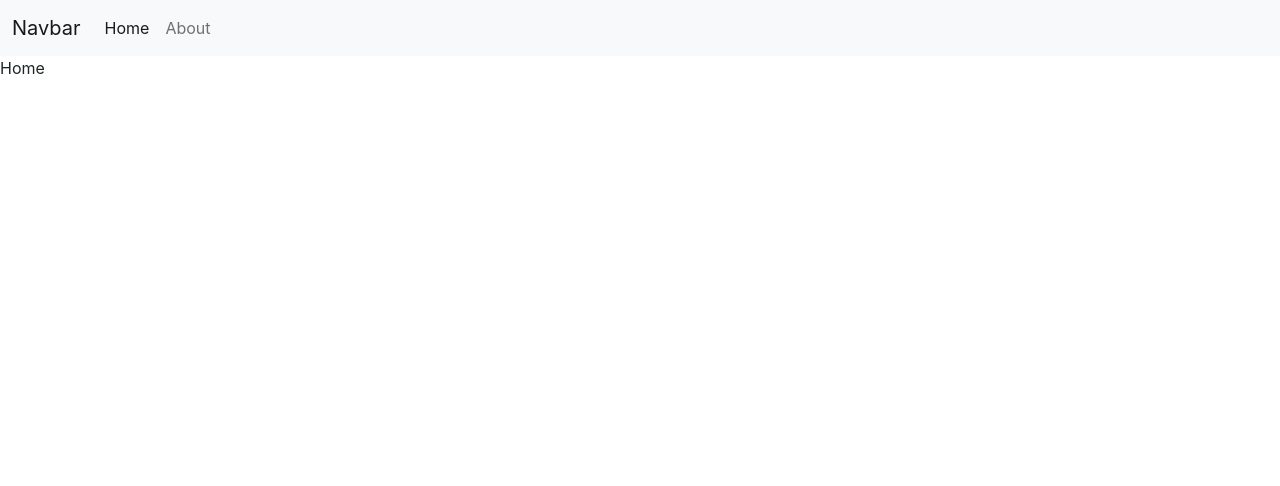
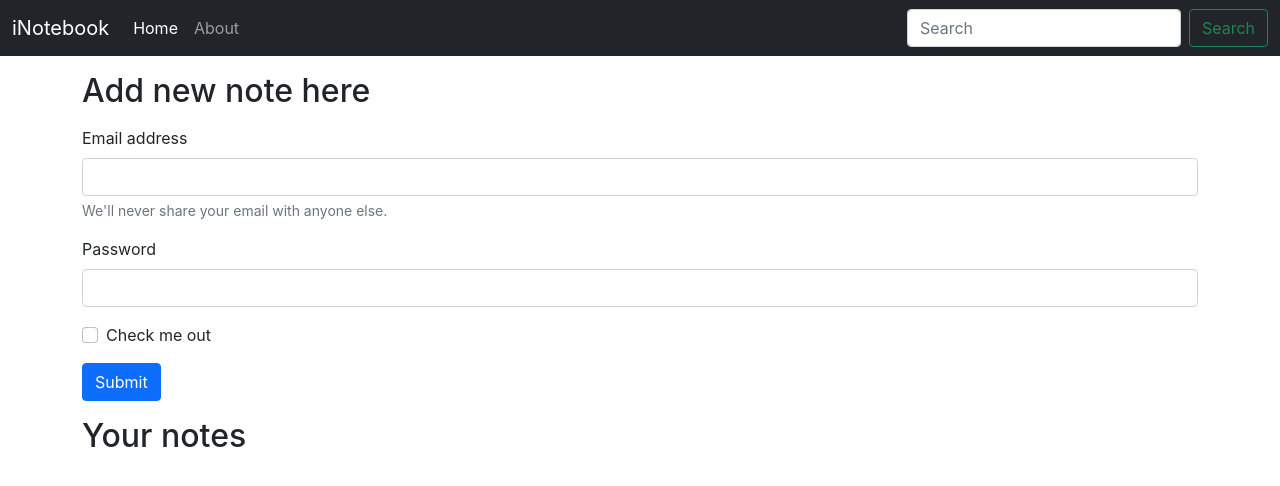
Before and after one commit to sweetysingh1609/inotebook, a React (Create React App) app: page / in a window 1280 px wide. Shown: the top 486 px of the page. Built offline with nearby package versions, Linux system fonts and the light colour scheme.

Commit message:
Implemented useLocation for Navbar

```diff
--- a/src/App.js
+++ b/src/App.js
@@ -12,6 +12,7 @@
       <NoteState>
         <Router history={customHistory}>
           <Navbar />
+          <div className="container">
             <Switch>
               <Route exact path="/">
                 <Home />
@@ -20,6 +21,7 @@
                 <About />
               </Route>
             </Switch>
+          </div>
         </Router>
       </NoteState>
     </>
--- a/src/components/About.js
+++ b/src/components/About.js
@@ -1,15 +1,9 @@
 import React, { useContext, useEffect } from "react";
-import noteContext from "../context/notes/NoteContext";
+
 export const About = () => {
-  const a = useContext(noteContext);
-  useEffect(() => {
-    a.update();
-  }, []);
   return (
     <>
-      <div>
-        this is about {a.state.name} and grade {a.state.class}
-      </div>
+      <div>this is about page</div>
     </>
   );
 };
--- a/src/components/Home.js
+++ b/src/components/Home.js
@@ -1,7 +1,53 @@
-import React from 'react'
+import React from "react";
 
 export const Home = () => {
   return (
-    <div>Home</div>
-  )
-}
+    <div>
+      <div className="conatiner my-3">
+        <h2>Add new note here</h2>
+        <form className="my-3">
+          <div className="mb-3">
+            <label htmlFor="exampleInputEmail1" className="form-label">
+              Email address
+            </label>
+            <input
+              type="email"
+              className="form-control"
+              id="exampleInputEmail1"
+              aria-describedby="emailHelp"
+            />
+            <div id="emailHelp" className="form-text">
+              We'll never share your email with anyone else.
+            </div>
+          </div>
+          <div className="mb-3">
+            <label htmlFor="exampleInputPassword1" className="form-label">
+              Password
+            </label>
+            <input
+              type="password"
+              className="form-control"
+              id="exampleInputPassword1"
+            />
+          </div>
+          <div className="mb-3 form-check">
+            <input
+              type="checkbox"
+              className="form-check-input"
+              id="exampleCheck1"
+            />
+            <label className="form-check-label" htmlFor="exampleCheck1">
+              Check me out
+            </label>
+          </div>
+          <button type="submit" className="btn btn-primary">
+            Submit
+          </button>
+        </form>
+      </div>
+      <div className="conatiner">
+        <h2>Your notes</h2>
+      </div>
+    </div>
+  );
+};
--- a/src/components/Navbar.js
+++ b/src/components/Navbar.js
@@ -1,12 +1,16 @@
-import React from "react";
-import { Link } from "react-router-dom";
+import React, { useEffect } from "react";
+import { Link, useLocation } from "react-router-dom";
+
 export const Navbar = () => {
+  let location = useLocation();
+  useEffect(() => {
+    // console.log(location.pathname);
+  }, [location]);
   return (
-    <>
-      <nav className="navbar navbar-expand-lg navbar-light bg-light">
+    <nav className="navbar navbar-expand-lg navbar-dark bg-dark">
       <div className="container-fluid">
         <Link className="navbar-brand" to="/">
-            Navbar
+          iNotebook
         </Link>
         <button
           className="navbar-toggler"
@@ -22,19 +26,40 @@
         <div className="collapse navbar-collapse" id="navbarSupportedContent">
           <ul className="navbar-nav me-auto mb-2 mb-lg-0">
             <li className="nav-item">
-                <Link className="nav-link active" aria-current="page" to="/">
+              <Link
+                className={`nav-link ${
+                  location.pathname === "/" ? "active" : ""
+                }`}
+                aria-current="page"
+                to="/"
+              >
                 Home
               </Link>
             </li>
             <li className="nav-item">
-                <Link className="nav-link" to="/about">
+              <Link
+                className={`nav-link ${
+                  location.pathname === "/about" ? "active" : ""
+                }`}
+                to="/about"
+              >
                 About
               </Link>
             </li>
           </ul>
+          <form className="d-flex">
+            <input
+              className="form-control me-2"
+              type="search"
+              placeholder="Search"
+              aria-label="Search"
+            />
+            <button className="btn btn-outline-success" type="submit">
+              Search
+            </button>
+          </form>
         </div>
       </div>
     </nav>
-    </>
   );
 };
--- a/src/context/notes/NoteState.js
+++ b/src/context/notes/NoteState.js
@@ -3,22 +3,11 @@
 import NoteContext from "./NoteContext";
 
 const NoteState = (props) => {
-  const s1 = {
-    name: "Sweety",
-    class: "5b",
-  };
-  const [state, setState] = useState(s1);
-  const update = () => {
-    setTimeout(() => {
-      setState({
-        name: "Anjali",
-        class: "1b",
-      });
-    }, 1000);
-  };
+
+
 
   return (
-    <NoteContext.Provider value={{ state, update }}>
+    <NoteContext.Provider value={{}}>
       {props.children}
     </NoteContext.Provider>
   );
```
Lines whose indentation alone changed are shown as unchanged.
